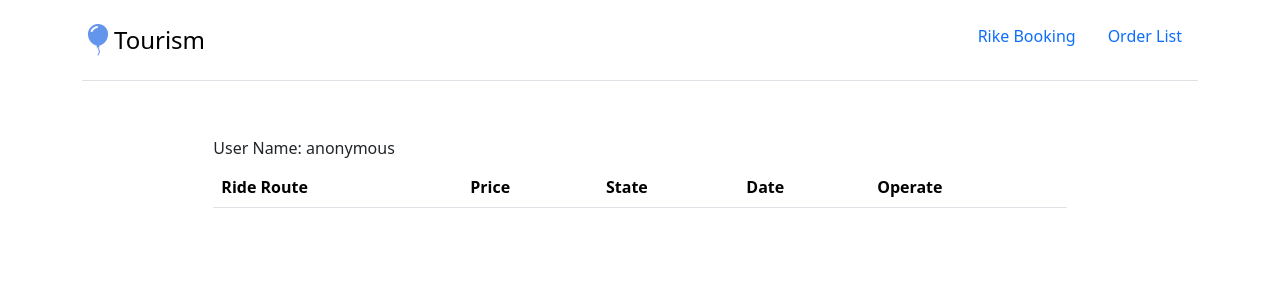
After one commit to CSCI927-Group/CSCI927_group, a Flask app: page /ride/order_list in a window 1280 px wide. The commit adds this page. Shown: the top 300 px of the page. Run offline with Flask 3, Linux system fonts and the light colour scheme; lists and menus that the app fills with data are empty.

Commit message:
Update ride booking logic

```diff
--- a/ride_app/project/app.py
+++ b/ride_app/project/app.py
@@ -1,21 +1,28 @@
 from flask import Blueprint, current_app, session, request, render_template, redirect, url_for, jsonify
-import json
-from .objects import Order
+from datetime import datetime
+from .objects import Order, OrderBill, OrderEnum
 from . import db
 
 app = Blueprint('app', __name__)
 def log(event):
-    user_id = session.get('user_id')
-    user_name = session.get('user_name')
-    current_app.logger.info(f'{user_id}, {user_name}, {event}, CUSTOMLOG')
+    id, name = getUser()
+    current_app.logger.info(f'{id}, {name}, {event}, CUSTOMLOG')
+
+def getUser():
+    return [
+        session.get('user_id', 0),
+        session.get('user_name', 'anonymous')
+    ]
 
 #
 ##
 ### Route logic
 @app.route("/")
 def index():
-    session['user_id'] = request.args.get('user_id', 'default_id')
-    session['user_name'] = request.args.get('user_name', 'default_name')
+    if request.args.get('user_id'):
+        session['user_id'] = request.args.get('user_id')
+        session['user_name'] = request.args.get('user_name')
+
     return redirect(url_for('app.ride')) # <--- rename to module's index name
 
 
@@ -27,27 +34,146 @@ def ride():
 
 @app.route("/ride/route", methods=["GET"])
 def ride_route():
+    loc = request.args.get("location", "")
+    dest = request.args.get("destination", "")
     context = {
-        "location": request.args.get("location", ""),
-        "destination": request.args.get("destination", ""),
+        "location": loc,
+        "destination": dest,
         "routes": [
-            {"id": 1, "name": "Route A", "price": 10},
-            {"id": 2, "name": "Route B", "price": 20},
-            {"id": 3, "name": "Route C", "price": 30},
+            {"id": 1, "name": f"{loc} to {dest} route A", "price": 10},
+            {"id": 2, "name": f"{loc} to {dest} route B", "price": 20},
+            {"id": 3, "name": f"{loc} to {dest} route C", "price": 30},
         ],
     }
+    log('request route planning')
     return render_template("ride_route.html", **context)
 
 
-@app.route("/ride/payment", methods=["GET"])
+@app.route("/ride/order", methods=["POST"])
+def ride_order():
+    name =  request.form.get('name', '')
+    price =  request.form.get('price', '')
+    user_id = getUser()[0]
+
+    order = Order(user_id=user_id, name=name, price=price, state=OrderEnum.INIT.value, datetime=datetime.now().timestamp())
+    db.session.add(order)
+    db.session.commit()
+    log('create ride order')
+
+    order_bill = OrderBill(order_id=order.id, has_pay=False, datetime=datetime.now().timestamp())
+    db.session.add(order_bill)
+    db.session.commit()
+    log('create ride order bill')
+
+    return { 'order_id': order.id }
+
+@app.route('/ride/payment')
 def ride_payment():
-    context = {
-        "location": request.args.get("location", ""),
-        "destination": request.args.get("destination", ""),
-        "routes": [
-            {"id": 1, "name": "Route A", "price": 10},
-            {"id": 2, "name": "Route B", "price": 20},
-            {"id": 3, "name": "Route C", "price": 30},
-        ],
-    }
-    return render_template("ride_payment.html", **context)
+    id = request.args.get('id')
+
+    order = Order.query.filter_by(id=id).first()
+    order_bill = OrderBill.query.filter_by(order_id=order.id).first()
+    order_state = { state.value: state.name.lower() for state in OrderEnum}
+
+    return render_template('ride_payment.html', order=order, order_bill=order_bill, order_state=order_state)
+
+@app.route('/ride/location')
+def ride_location():
+    return render_template('ride_location.html')
+
+@app.route('/ride/onboard')
+def ride_onboard():
+    return render_template('ride_onboard.html')
+
+@app.route('/ride/complete')
+def ride_complete():
+    return render_template('ride_complete.html')
+
+@app.route('/ride/order_pay', methods=['GET'])
+def order_pay():
+    id = request.args.get('id')
+
+    order = Order.query.filter_by(id=id).first()
+    order_bill = OrderBill.query.filter_by(order_id=order.id).first()
+
+    # Overdue for payment
+    if order.datetime + 3600 < datetime.now().timestamp():
+        order.state = OrderEnum.INVAILD.value
+        db.session.commit()
+        return 'Order had been invaild'
+
+    order.state = OrderEnum.PAID.value
+    order_bill.has_pay = True
+    order_bill.datetime = datetime.now()
+    db.session.commit()
+    log('Pay ride order bill')
+
+    return 'Pay order success'
+
+@app.route('/ride/order_delete', methods=['DELETE'])
+def order_delete():
+    id = request.args.get('id')
+
+    order = Order.query.filter_by(id=id).first()
+    db.session.delete(order)
+    db.session.commit()
+    log('Delete ride order')
+
+    return 'Delete order success'
+
+@app.route('/ride/order_list')
+def order_list():
+    id, name = getUser()
+    user = { 'id': id, 'name': name}
+
+    list = Order.query.filter_by(user_id=id)
+    for item in list:
+        item.datestr = datetime.fromtimestamp(item.datetime).strftime('%Y-%m-%d %H:%M:%S')
+
+    order_state = { state.value: state.name.lower() for state in OrderEnum}
+    log('Request ride order list')
+
+    return render_template('order_list.html', user=user, list=list, order_state=order_state)
+
+@app.route('/ride/order_close', methods=['GET'])
+def order_close():
+    id = request.args.get('id')
+
+    order = Order.query.filter_by(id=id).first()
+    order.state = OrderEnum.INVAILD.value
+    db.session.commit()
+    log('Close ride order')
+
+    return 'Close order success'
+
+@app.route('/ride/order_cancel', methods=['GET'])
+def order_cancel():
+    id = request.args.get('id')
+
+    order = Order.query.filter_by(id=id).first()
+    order.state = OrderEnum.CANCEL.value
+    db.session.commit()
+    log('Cancel ride order')
+
+    return 'Cancel order success'
+
+@app.route('/ride/order_onboard', methods=['GET'])
+def order_onboard():
+    id = request.args.get('id')
+
+    order = Order.query.filter_by(id=id).first()
+    order.state = OrderEnum.ONBOARD.value
+    db.session.commit()
+    log('Onboard ride order')
+    return 'Ride service has start'
+
+@app.route('/ride/order_complete', methods=['GET'])
+def order_complete():
+    id = request.args.get('id')
+
+    order = Order.query.filter_by(id=id).first()
+    order.state = OrderEnum.COMPLETE.value
+    db.session.commit()
+    log('Complete ride order')
+
+    return 'Ride service has completed'
--- a/ride_app/project/templates/framework.html
+++ b/ride_app/project/templates/framework.html
@@ -19,6 +19,7 @@
 
         <ul class="nav nav-pills">
           <li class="nav-item"><a href="/" class="nav-link">Rike Booking</a></li>
+          <li class="nav-item"><a href="{{ url_for('app.order_list') }}" class="nav-link">Order List</a></li>
         </ul>
       </header>
     </div>
--- /dev/null
+++ b/ride_app/project/templates/order_list.html
@@ -0,0 +1,63 @@
+{% extends 'framework.html' %}
+{% block title %}Order List{% endblock %}
+
+{% block body %}
+<div class="col-lg-8 mx-auto my-5">
+  <div class="row g-3 align-items-center">
+    <div class="col-auto">
+      <label class="col-form-label">User Name:</label>
+      <span>{{ user.name }}</span>
+    </div>
+  </div>
+  <table class="table">
+    <thead>
+      <tr>
+        <th scope="col">Ride Route</th>
+        <th scope="col">Price</th>
+        <th scope="col">State</th>
+        <th scope="col">Date</th>
+        <th scope="col">Operate</th>
+      </tr>
+    </thead>
+    <tbody>
+      {% for item in list %}
+      <tr>
+        <th>{{ item.name }}</th>
+        <th>${{ item.price }}</th>
+        <th>{{ order_state[item.state] }}</th>
+        <th>{{ item.datestr }}</th>
+        <th>
+          <button class="btn btn-primary btn-sm" onclick="onView({{ item.id }}, {{ item.state }})">
+            <i class="bi bi-eye"></i> View
+          </button>
+          <button class="btn btn-danger btn-sm" onclick="onDelete({{ item.id }})">
+            <i class="bi bi-trash"></i> Delete
+          </button>
+        </th>
+      </tr>
+      {% endfor %}
+    </tbody>
+  </table>
+</div>
+<script>
+function onView(id, state) {
+  if (state == 1 || state == 5 || state == 6) {
+    location.href = `{{ url_for('app.ride_payment') }}?id=${id}`
+  } else if (state == 2) { // paid
+    location.href = `{{ url_for('app.ride_location') }}?id=${id}`
+  } else if (state == 3) { // onboard
+    location.href = `{{ url_for('app.ride_onboard') }}?id=${id}`
+  } else if (state == 4) { // complete
+    location.href = `{{ url_for('app.ride_complete') }}?id=${id}`
+  }
+}
+
+function onDelete(id){
+  fetch(`{{ url_for('app.order_delete') }}?id=${id}`, { method: 'DELETE' })
+  .then(json=>json.text()).then(res => {
+    alert(res)
+    location.reload()
+  })
+}
+</script>
+{% endblock %}
```
Also changed, not shown: ride_app/project/objects.py (+22 -0 lines), ride_app/project/templates/ride_complete.html (added, +20 -0 lines), ride_app/project/templates/ride_location.html (added, +25 -0 lines), ride_app/project/templates/ride_onboard.html (added, +25 -0 lines), ride_app/project/templates/ride_payment.html (+84 -24 lines), ride_app/project/templates/ride_route.html (+33 -13 lines), ride_app/instance/db.sqlite.
